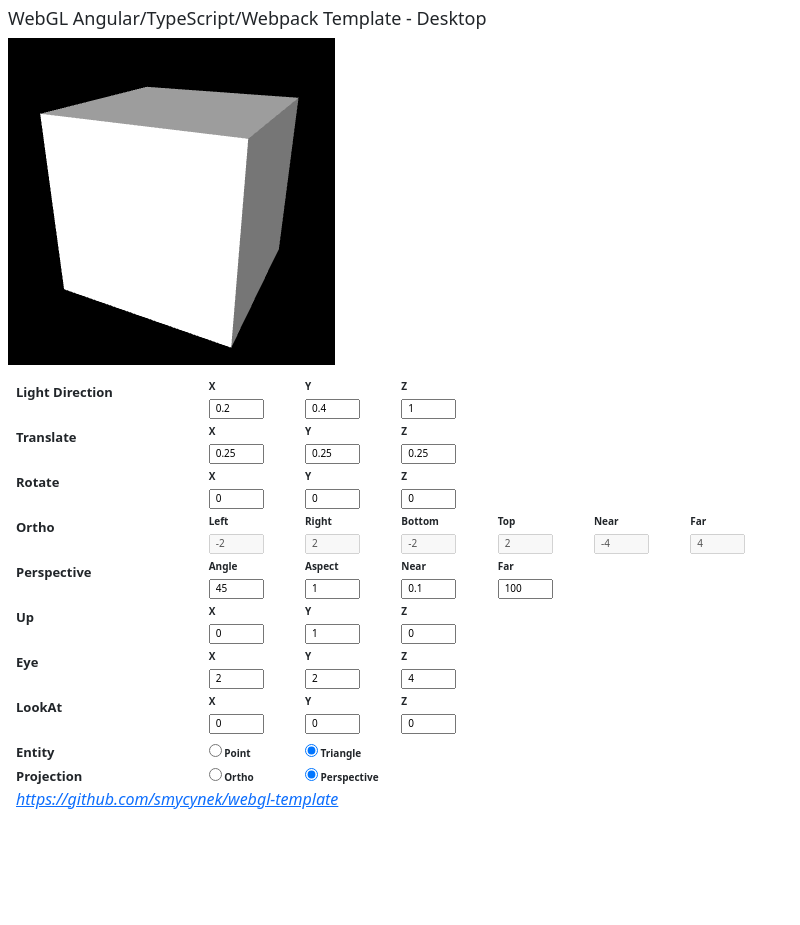
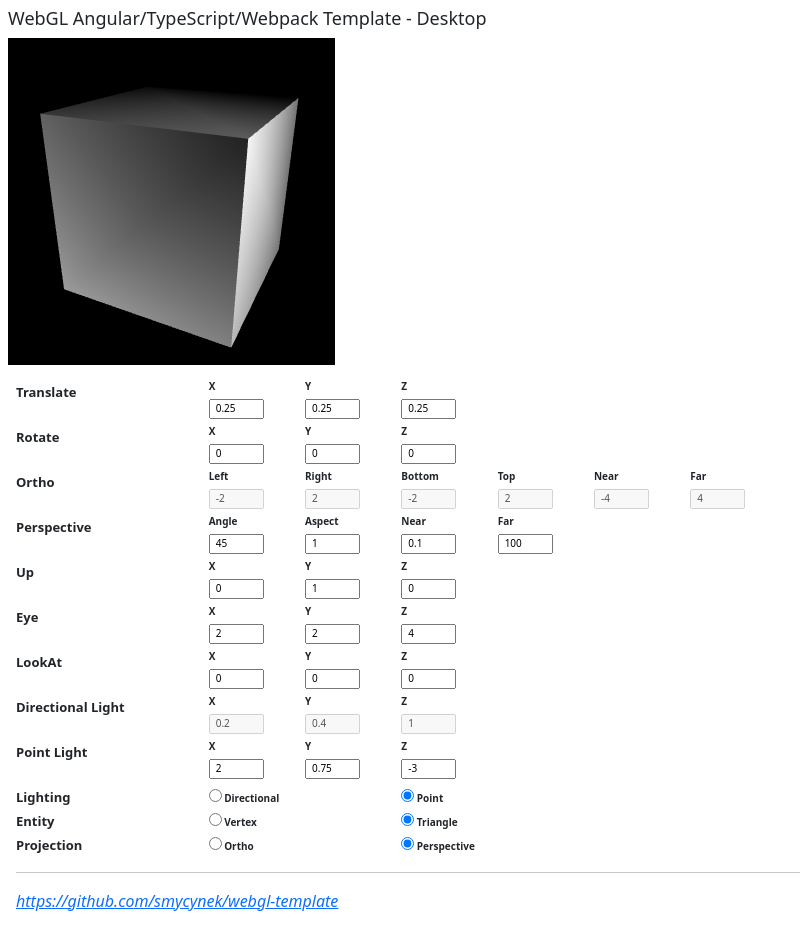
Before and after one commit to smycynek/webgl-template, an Angular app: page / in a window 1280 px wide. Shown: the whole page, without its empty margins (0-800 px from the left). Before the commit the page ends 823 px from the top, so only its background shows below. Built offline with nearby package versions, Linux system fonts and the light colour scheme.

Commit message:
add point light

```diff
--- a/src/app/app.component.template.html
+++ b/src/app/app.component.template.html
@@ -2,28 +2,10 @@
   <h1 class="banner">
     {{title}}
   </h1>
-  <canvas style="padding-bottom: 0px; margin-bottom: 0px;border:1px solid #000000;" id="gl_canvas" height="325" width="325"></canvas>
-
+  <canvas style="padding-bottom: 0px; margin-bottom: 0px;border:1px solid #000000;" id="gl_canvas" height="325"
+    width="325"></canvas>
 
   <div style="text-align:left;margin:0.25em;padding:0.25em" class="container">
-
-        <div class="row spaced">
-          <div class="col-sm-2">
-            <span class="label">Light Direction</span>
-          </div>
-          <div class="col-sm-1">
-            <div class="smallLabel">X</div><input step="0.1" [(ngModel)]="lightX" #ctrl="ngModel" (change)="start()"
-              type="number" />
-          </div>
-          <div class="col-sm-1">
-            <div class="smallLabel">Y</div><input step="0.1" [(ngModel)]="lightY" #ctrl="ngModel" (change)="start()"
-              type="number" />
-          </div>
-          <div class="col-sm-1">
-            <div class="smallLabel">Z</div><input step="0.1" [(ngModel)]="lightZ" #ctrl="ngModel" (change)="start()"
-              type="number" />
-          </div>
-        </div>
 
     <div class="row spaced">
       <div class="col-sm-2">
@@ -72,24 +54,24 @@
           [(ngModel)]="orthoLeft" #ctrl="ngModel" (change)="start()" type="number" />
       </div>
       <div class="col-sm-1">
-        <div class="smallLabel">Right</div><input [disabled]="projectionType =='PERSPECTIVE'" step="0.1" [(ngModel)]="orthoRight"
-          #ctrl="ngModel" (change)="start()" type="number" />
+        <div class="smallLabel">Right</div><input [disabled]="projectionType =='PERSPECTIVE'" step="0.1"
+          [(ngModel)]="orthoRight" #ctrl="ngModel" (change)="start()" type="number" />
       </div>
       <div class="col-sm-1">
-        <div class="smallLabel">Bottom</div><input [disabled]="projectionType =='PERSPECTIVE'" step="0.1" [(ngModel)]="orthoBottom"
-          #ctrl="ngModel" (change)="start()" type="number" />
+        <div class="smallLabel">Bottom</div><input [disabled]="projectionType =='PERSPECTIVE'" step="0.1"
+          [(ngModel)]="orthoBottom" #ctrl="ngModel" (change)="start()" type="number" />
       </div>
       <div class="col-sm-1">
-        <div class="smallLabel">Top</div><input [disabled]="projectionType =='PERSPECTIVE'" step="0.1" [(ngModel)]="orthoTop"
-          #ctrl="ngModel" (change)="start()" type="number" />
+        <div class="smallLabel">Top</div><input [disabled]="projectionType =='PERSPECTIVE'" step="0.1"
+          [(ngModel)]="orthoTop" #ctrl="ngModel" (change)="start()" type="number" />
       </div>
       <div class="col-sm-1">
-        <div class="smallLabel">Near</div><input [disabled]="projectionType =='PERSPECTIVE'" step="0.1" [(ngModel)]="orthoNear"
-          #ctrl="ngModel" (change)="start()" type="number" />
+        <div class="smallLabel">Near</div><input [disabled]="projectionType =='PERSPECTIVE'" step="0.1"
+          [(ngModel)]="orthoNear" #ctrl="ngModel" (change)="start()" type="number" />
       </div>
       <div class="col-sm-1">
-        <div class="smallLabel">Far</div><input [disabled]="projectionType =='PERSPECTIVE'" step="0.1" [(ngModel)]="orthoFar"
-          #ctrl="ngModel" (change)="start()" type="number" />
+        <div class="smallLabel">Far</div><input [disabled]="projectionType =='PERSPECTIVE'" step="0.1"
+          [(ngModel)]="orthoFar" #ctrl="ngModel" (change)="start()" type="number" />
       </div>
     </div>
 
@@ -101,20 +83,20 @@
       </div>
       <div class="col-sm-1">
 
-        <div class="smallLabel">Angle</div><input [disabled]="projectionType =='ORTHO'" step="0.1" [(ngModel)]="perspectiveFieldOfView"
-          #ctrl="ngModel" (change)="start()" type="number" />
+        <div class="smallLabel">Angle</div><input [disabled]="projectionType =='ORTHO'" step="0.1"
+          [(ngModel)]="perspectiveFieldOfView" #ctrl="ngModel" (change)="start()" type="number" />
       </div>
       <div class="col-sm-1">
-        <div class="smallLabel">Aspect</div><input [disabled]="projectionType =='ORTHO'" step="0.1" [(ngModel)]="perspectiveAspectRatio"
-          #ctrl="ngModel" (change)="start()" type="number" />
+        <div class="smallLabel">Aspect</div><input [disabled]="projectionType =='ORTHO'" step="0.1"
+          [(ngModel)]="perspectiveAspectRatio" #ctrl="ngModel" (change)="start()" type="number" />
       </div>
       <div class="col-sm-1">
-        <div class="smallLabel">Near</div><input [disabled]="projectionType =='ORTHO'" step="0.1" [(ngModel)]="perspectiveNear"
-          #ctrl="ngModel" (change)="start()" type="number" />
+        <div class="smallLabel">Near</div><input [disabled]="projectionType =='ORTHO'" step="0.1"
+          [(ngModel)]="perspectiveNear" #ctrl="ngModel" (change)="start()" type="number" />
       </div>
       <div class="col-sm-1">
-        <div class="smallLabel">Far</div><input [disabled]="projectionType =='ORTHO'" step="0.1" [(ngModel)]="perspectiveFar"
-          #ctrl="ngModel" (change)="start()" type="number" />
+        <div class="smallLabel">Far</div><input [disabled]="projectionType =='ORTHO'" step="0.1"
+          [(ngModel)]="perspectiveFar" #ctrl="ngModel" (change)="start()" type="number" />
       </div>
     </div>
 
@@ -182,13 +164,65 @@
 
     <div class="row spaced">
       <div class="col-sm-2">
+        <span class="label">Directional Light</span>
+      </div>
+      <div class="col-sm-1">
+        <div class="smallLabel">X</div><input [disabled]="lightingType =='POINT_LIGHT'" step="0.1"
+          [(ngModel)]="directionalLightX" #ctrl="ngModel" (change)="start()" type="number" />
+      </div>
+      <div class="col-sm-1">
+        <div class="smallLabel">Y</div><input [disabled]="lightingType =='POINT_LIGHT'" step="0.1"
+          [(ngModel)]="directionalLightY" #ctrl="ngModel" (change)="start()" type="number" />
+      </div>
+      <div class="col-sm-1">
+        <div class="smallLabel">Z</div><input [disabled]="lightingType =='POINT_LIGHT'" step="0.1"
+          [(ngModel)]="directionalLightZ" #ctrl="ngModel" (change)="start()" type="number" />
+      </div>
+    </div>
+
+    <div class="row spaced">
+      <div class="col-sm-2">
+        <span class="label">Point Light</span>
+      </div>
+      <div class="col-sm-1">
+        <div class="smallLabel">X</div><input [disabled]="lightingType =='DIRECTIONAL_LIGHT'" step="0.1"
+          [(ngModel)]="pointLightX" #ctrl="ngModel" (change)="start()" type="number" />
+      </div>
+      <div class="col-sm-1">
+        <div class="smallLabel">Y</div><input [disabled]="lightingType =='DIRECTIONAL_LIGHT'" step="0.1"
+          [(ngModel)]="pointLightY" #ctrl="ngModel" (change)="start()" type="number" />
+      </div>
+      <div class="col-sm-1">
+        <div class="smallLabel">Z</div><input [disabled]="lightingType =='DIRECTIONAL_LIGHT'" step="0.1"
+          [(ngModel)]="pointLightZ" #ctrl="ngModel" (change)="start()" type="number" />
+      </div>
+    </div>
+
+    <div class="row spaced">
+      <div class="col-sm-2">
+        <span class="label">Lighting</span>
+      </div>
+      <div class="col-sm-2">
+        <input class="radioSpaced" type="radio" name="rlightingType" (click)="setDirectionalLightMode()" />
+        <span class="smallLabel">Directional</span>
+      </div>
+      <div class="col-sm-2">
+        <input checked class="radioSpaced" type="radio" name="rlightingType" (click)="setPointLightMode()" />
+        <span class="smallLabel">Point</span>
+      </div>
+
+
+    </div>
+
+    <div class="row spaced">
+      <div class="col-sm-2">
         <span class="label">Entity</span>
       </div>
-      <div class="col-sm-1">
+      <div class="col-sm-2">
         <input class="radioSpaced" type="radio" name="rentityType" (click)="setPointMode()" />
-        <span class="smallLabel">Point</span>
+        <span class="smallLabel">Vertex</span>
       </div>
-      <div class="col-sm-1">
+      <div class="col-sm-2">
         <input class="radioSpaced" checked type="radio" name="rentityType" (click)="setTriangleMode()" />
         <span class="smallLabel">Triangle</span>
       </div>
@@ -198,8 +232,9 @@
       <div class="col-sm-2">
         <span class="label">Projection</span>
       </div>
-      <div class="col-sm-1">
-        <input class="radioSpaced" type="radio" name="rprojectionType" (click)="setOrthoMode()" /><span class="smallLabel">Ortho</span>
+      <div class="col-sm-2">
+        <input class="radioSpaced" type="radio" name="rprojectionType" (click)="setOrthoMode()" /><span
+          class="smallLabel">Ortho</span>
       </div>
       <div class="col-sm-2">
         <input class="radioSpaced" checked type="radio" name="rprojectionType" (click)="setPerspectiveMode()" /><span
@@ -207,7 +242,7 @@
       </div>
 
     </div>
-
+    <hr />
     <cite><a href="https://github.com/smycynek/webgl-template">
         https://github.com/smycynek/webgl-template
       </a></cite>
--- a/src/app/app.component.ts
+++ b/src/app/app.component.ts
@@ -5,6 +5,7 @@ import { Defaults } from './data/defaults';
 import { Shaders } from './data/shaders';
 import { Matrix4 } from './util/math';
 import { GlUtil } from './util/glUtil';
+import { ThisReceiver } from '@angular/compiler';
 
 @Component({
   selector: 'app-root',
@@ -13,9 +14,12 @@ import { GlUtil } from './util/glUtil';
 })
 export class AppComponent {
   public init: boolean = false;
-  public lightX: number = Defaults.lightX;
-  public lightY: number = Defaults.lightY;
-  public lightZ: number = Defaults.lightZ;
+  public directionalLightX: number = Defaults.directionalLightX;
+  public directionalLightY: number = Defaults.directionalLightY;
+  public directionalLightZ: number = Defaults.directionalLightZ;
+  public pointLightX: number = Defaults.pointLightX;
+  public pointLightY: number = Defaults.pointLightY;
+  public pointLightZ: number = Defaults.pointLightZ;
   public transX: number = Defaults.transX;
   public transY: number = Defaults.transY;
   public transZ: number = Defaults.transZ;
@@ -31,6 +35,7 @@ export class AppComponent {
   public lookX: number = Defaults.lookX;
   public lookY: number = Defaults.lookY;
   public lookZ: number = Defaults.lookZ;
+  public lightingType: string = Defaults.lightingType;
   public entityType: string = Defaults.entityType;
   public orthoLeft: number = Defaults.orthoLeft;
   public orthoRight: number = Defaults.orthoRight;
@@ -45,9 +50,16 @@ export class AppComponent {
   public projectionType: string = Defaults.projectionType;
   public title: string = 'WebGL Angular/TypeScript/Webpack Template - Desktop';
 
-
+  public setPointLightMode() {
+    this.lightingType = Constants.POINT_LIGHT;
+    this.start();
+  }
+  public setDirectionalLightMode() {
+    this.lightingType = Constants.DIRECTIONAL_LIGHT;
+    this.start();
+  }
   public setPointMode() {
-    this.entityType = Constants.POINT;
+    this.entityType = Constants.VERTEX;
     this.start();
   }
   public setTriangleMode() {
@@ -86,7 +98,7 @@ export class AppComponent {
     const pointCount = this.loadGLData(gl);
     this.logState();
 
-    if (this.entityType == Constants.POINT) {
+    if (this.entityType == Constants.VERTEX) {
       gl.drawArrays(gl.POINTS, 0, Constants.vertices.length / 3);
     }
     else {
@@ -196,21 +208,31 @@ export class AppComponent {
     const u_PointColor = gl.getUniformLocation(gl.program, 'u_PointColor');
     const u_LightColor = gl.getUniformLocation(gl.program, 'u_LightColor');
     const u_UseStaticColor = gl.getUniformLocation(gl.program, 'u_UseStaticColor');
+    const u_UseDirectionalLight = gl.getUniformLocation(gl.program, 'u_UseDirectionalLight');
     const u_LightDirection = gl.getUniformLocation(gl.program, 'u_LightDirection');
+    const u_LightPosition = gl.getUniformLocation(gl.program, 'u_LightPosition');
     const u_TranslationMatrix = gl.getUniformLocation(gl.program, 'u_TranslationMatrix');
     const u_RotationMatrix = gl.getUniformLocation(gl.program, 'u_RotationMatrix');
     const u_ViewMatrix = gl.getUniformLocation(gl.program, 'u_ViewMatrix');
     const u_ProjMatrix = gl.getUniformLocation(gl.program, 'u_ProjMatrix');
 
-    if (this.entityType == Constants.POINT) {
+    if (this.entityType == Constants.VERTEX) {
       gl.uniform1i(u_UseStaticColor, true); // If rendering points, render single color
     }
     else {
       gl.uniform1i(u_UseStaticColor, false); // Otherwise, each fragment/face gets its own color
     }
+
+    if (this.lightingType == Constants.DIRECTIONAL_LIGHT) {
+      gl.uniform1i(u_UseDirectionalLight, true);
+    } else {
+      gl.uniform1i(u_UseDirectionalLight, false);
+    }
+
     gl.uniform4fv(u_PointColor, Constants.pointColor.elements);
     gl.uniform3fv(u_LightColor, Constants.lightColor.elements);
-    gl.uniform3f(u_LightDirection, this.lightX, this.lightY, this.lightZ);
+    gl.uniform3f(u_LightDirection, this.directionalLightX, this.directionalLightY, this.directionalLightZ);
+    gl.uniform3f(u_LightPosition, this.pointLightX, this.pointLightY, this.pointLightZ);
 
     gl.uniformMatrix4fv(u_RotationMatrix, false, rotationMatrix.elements);
     gl.uniformMatrix4fv(u_TranslationMatrix, false, translationMatrix.elements);
@@ -226,10 +248,11 @@ export class AppComponent {
     return Constants.indices.length;
   }
 
-  private logState() : void {
+  private logState(): void {
     console.log(this.projectionType);
     console.log(this.entityType);
+    console.log(this.lightingType);
     Constants.print();
-}
+  }
 
 }
--- a/src/app/data/constants.ts
+++ b/src/app/data/constants.ts
@@ -1,10 +1,12 @@
 import { Vector3, Vector4 } from "../util/math";
 
 export class Constants {
-  public static readonly POINT = "POINT";
+  public static readonly VERTEX = "VERTEX";
   public static readonly TRIANGLE = "TRIANGLE";
   public static readonly ORTHO = "ORTHO";
   public static readonly PERSPECTIVE = "PERSPECTIVE";
+  public static readonly POINT_LIGHT = "POINT_LIGHT";
+  public static readonly DIRECTIONAL_LIGHT = "DIRECTIONAL_LIGHT";
 
   public static readonly vertices = new Float32Array([   // Coordinates
     1.0, 1.0, 1.0, -1.0, 1.0, 1.0, -1.0, -1.0, 1.0, 1.0, -1.0, 1.0, // v0-v1-v2-v3 front
--- a/src/app/data/defaults.ts
+++ b/src/app/data/defaults.ts
@@ -2,9 +2,12 @@ import { Vector3, Vector4 } from "../util/math";
 import { Constants } from "./constants";
 
 export class Defaults {
-  public static readonly lightX: number = 0.2;
-  public static readonly lightY: number = 0.4;
-  public static readonly lightZ: number = 1.0;
+  public static readonly directionalLightX: number = 0.2;
+  public static readonly directionalLightY: number = 0.4;
+  public static readonly directionalLightZ: number = 1.0;
+  public static readonly pointLightX: number = 2.0;
+  public static readonly pointLightY: number = 0.75;
+  public static readonly pointLightZ: number = -3;
   public static readonly transX: number = 0.25;
   public static readonly transY: number = 0.25;
   public static readonly transZ: number = 0.25;
@@ -32,4 +35,5 @@ export class Defaults {
   public static readonly perspectiveFar: number = 100;
   public static readonly projectionType: string = Constants.PERSPECTIVE;
   public static readonly entityType = Constants.TRIANGLE
+  public static readonly lightingType = Constants.POINT_LIGHT;
 }
--- a/src/app/util/math.ts
+++ b/src/app/util/math.ts
@@ -679,12 +679,12 @@ export class Matrix4 {
    * Multiply the matrix for project vertex to plane from the right.(Projected by parallel light.)
    * @param normX, normY, normZ The normal vector of the plane.(Not necessary to be normalized.)
    * @param planeX, planeY, planeZ The coordinate of arbitrary points on a plane.
-   * @param lightX, lightY, lightZ The vector of the direction of light.(Not necessary to be normalized.)
+   * @param directionalLightX, directionalLightY, directionalLightZ The vector of the direction of light.(Not necessary to be normalized.)
    * @return this
    */
-  public dropShadowDirectionally(normX: number, normY: number, normZ: number, planeX: number, planeY: number, planeZ: number, lightX: number, lightY: number, lightZ: number): Matrix4 {
+  public dropShadowDirectionally(normX: number, normY: number, normZ: number, planeX: number, planeY: number, planeZ: number, directionalLightX: number, directionalLightY: number, directionalLightZ: number): Matrix4 {
     const a = planeX * normX + planeY * normY + planeZ * normZ;
-    return this.dropShadow([normX, normY, normZ, -a], [lightX, lightY, lightZ, 0]);
+    return this.dropShadow([normX, normY, normZ, -a], [directionalLightX, directionalLightY, directionalLightZ, 0]);
   }
 }
 /**
```
Also changed, not shown: src/app/data/shaders.ts (+50 -34 lines).
